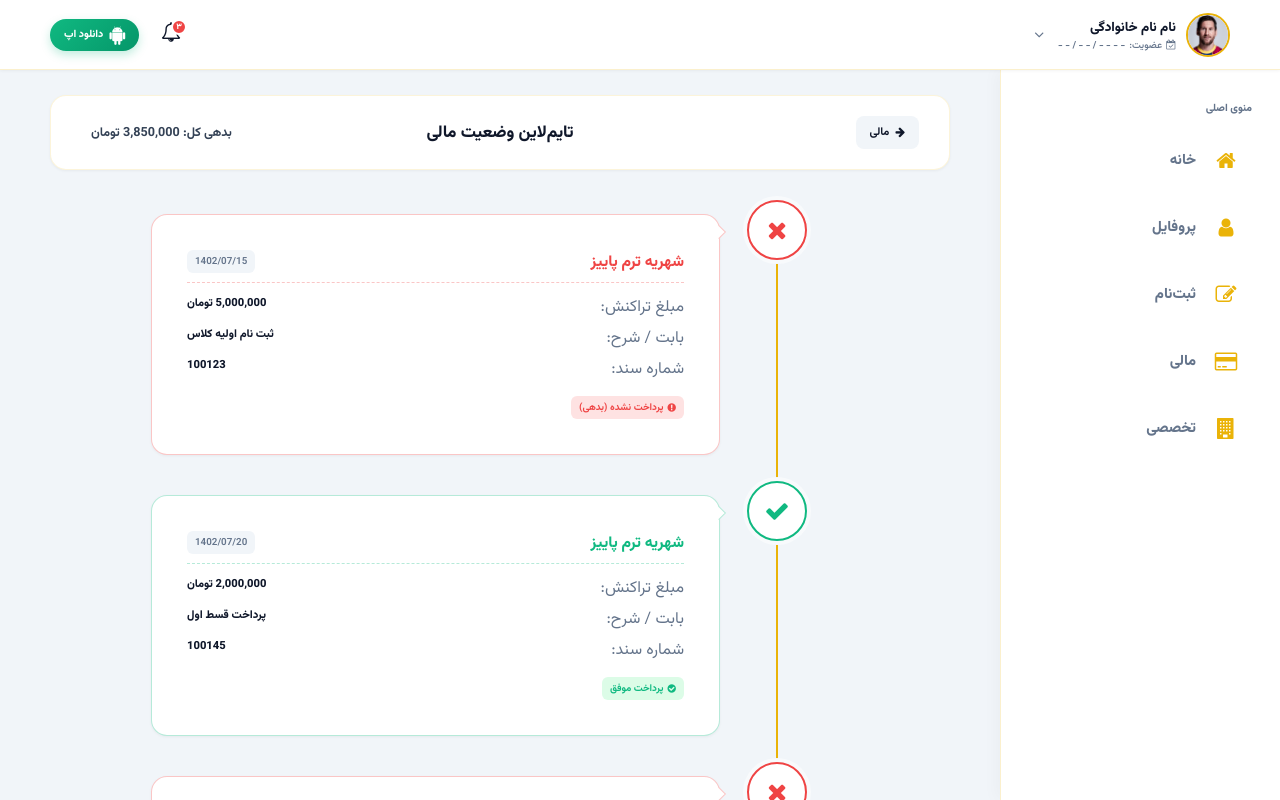
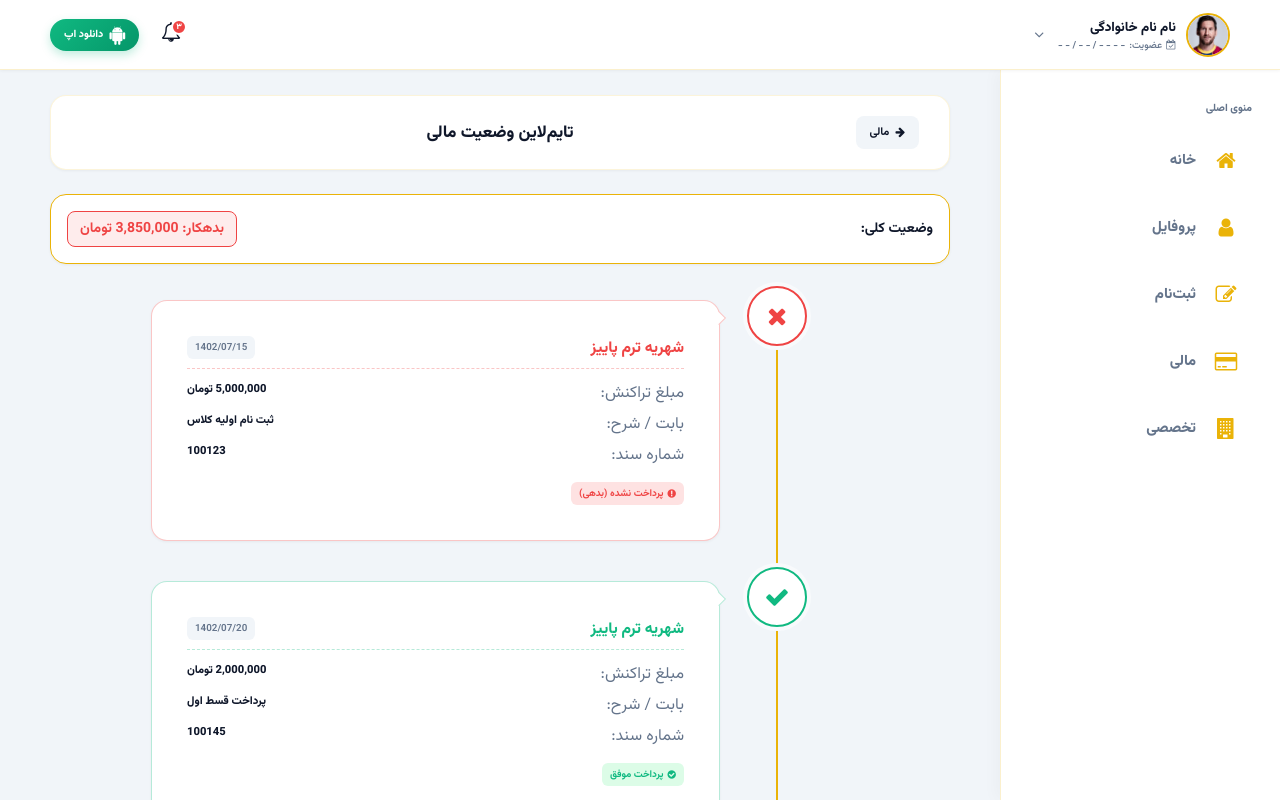
Before and after one commit to amirce73/footballit-frontend, a React (Vite) app: page /financial-timeline in a window 1280 px wide. Shown: the top 800 px of the page. Built offline with nearby package versions, Linux system fonts and the light colour scheme; what react-date-object, react-multi-date-picker would draw is missing.

Commit message:
feat: add FinancialTimeline component with mock records and status calculation

```diff
--- a/src/pages/FinancialTimeline.tsx
+++ b/src/pages/FinancialTimeline.tsx
@@ -64,8 +64,13 @@ export default function FinancialTimeline() {
                     <i className="fa fa-arrow-right"></i> مالی
                 </button>
                 <h3 className="sticky-title">تایم‌لاین وضعیت مالی</h3>
-                <div style={{ padding: '5px 10px', background: 'var(--bg-color)', borderRadius: '8px', border: '1px solid var(--border-color)', fontSize: '0.9rem', fontWeight: 'bold' }}>
-                    بدهی کل: <span style={{ color: totalRemaining > 0 ? 'var(--danger-color)' : 'var(--success-color)' }}>{formatCurrency(totalRemaining)}</span>
+            </div>
+
+            <div className="card" style={{ marginBottom: '16px', background: 'var(--surface)', display: 'flex', justifyContent: 'space-between', alignItems: 'center', padding: '16px' }}>
+                <strong style={{ fontSize: '1rem', color: 'var(--text-dark)' }}>وضعیت کلی:</strong>
+                <div style={{ padding: '6px 12px', background: totalRemaining > 0 ? 'rgba(239, 68, 68, 0.1)' : 'rgba(16, 185, 129, 0.1)', borderRadius: '8px', border: `1px solid ${totalRemaining > 0 ? 'var(--danger)' : 'var(--success)'}`, fontSize: '1rem', fontWeight: 'bold', color: totalRemaining > 0 ? 'var(--danger)' : 'var(--success)' }}>
+                    {totalRemaining > 0 ? 'بدهکار: ' : 'بستانکار/تسویه: '}
+                    {formatCurrency(Math.abs(totalRemaining))}
                 </div>
             </div>
 
```
